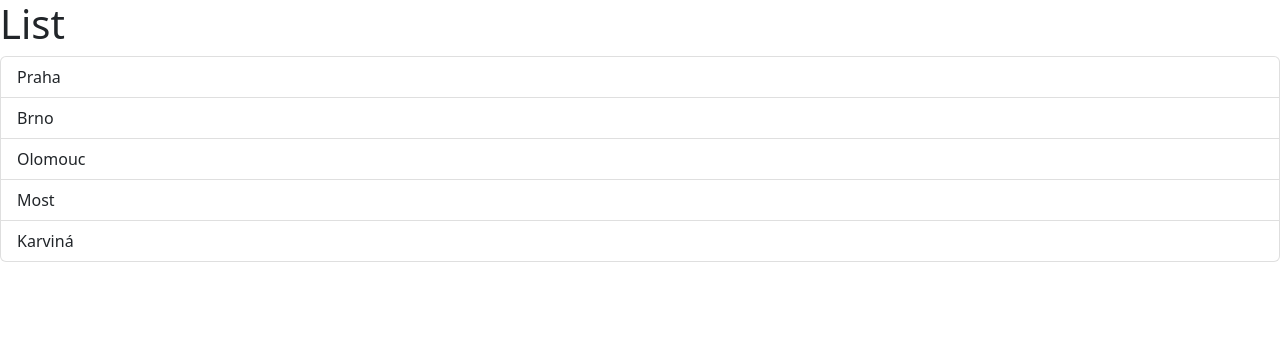
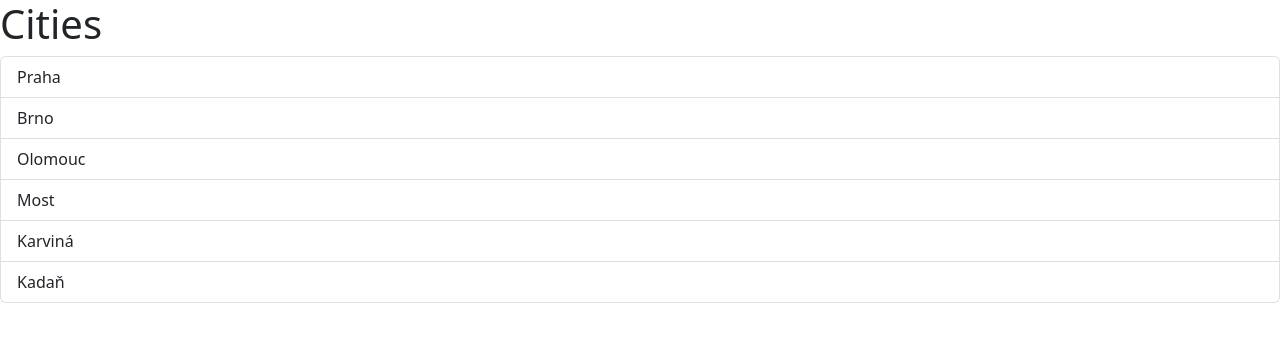
Before and after one commit to Endjyak/react-tutorial, a React (Vite) app in the folder react-app/: page / in a window 1280 px wide. Shown: the top 342 px of the page. Built offline with nearby package versions, Linux system fonts and the light colour scheme.

Commit message:
Passing data via props

```diff
--- a/react-app/src/App.tsx
+++ b/react-app/src/App.tsx
@@ -1,6 +1,12 @@
 import ListGroup from "./components/ListGroup";
 function App() {
-  return <div><ListGroup/></div>
+  let items = ["Praha", "Brno", "Olomouc", "Most", "Karviná", "Kadaň"];
+
+  return (
+    <div>
+      <ListGroup items={items} heading="Cities" />{" "}
+    </div>
+  );
 }
 
 export default App;
--- a/react-app/src/components/ListGroup.tsx
+++ b/react-app/src/components/ListGroup.tsx
@@ -1,12 +1,15 @@
 import { useState } from "react";
 
-function ListGroup() {
-  let items = ["Praha", "Brno", "Olomouc", "Most", "Karviná"];
+interface Props {
+  items: string[];
+  heading: string;
+}
+function ListGroup({ items, heading }: Props) {
   // Hook
   const [selectedIndex, setSelectedIndex] = useState(-1);
   return (
     <>
-      <h1>List</h1>
+      <h1>{heading}</h1>
       {items.length === 0 && <p></p>}
       <ul className="list-group">
         {items.map((item, index) => (
```
